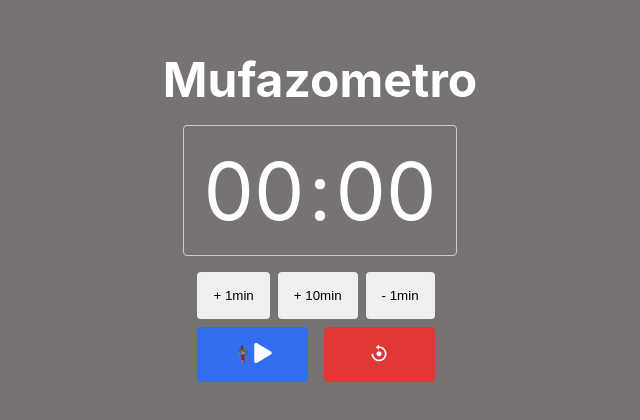
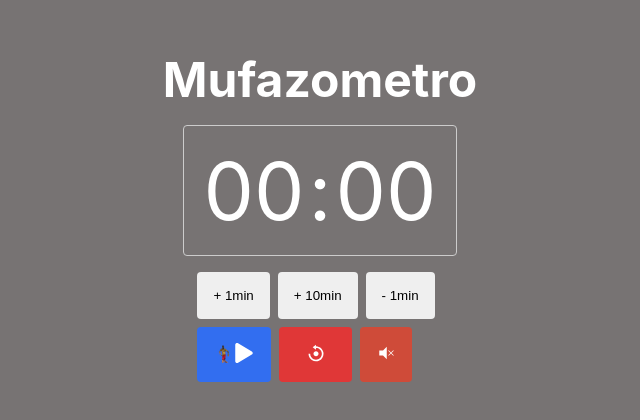
Before and after one commit to laeciosil/Mufasometro, a React (Create React App) app: page / in a window 1280 px wide. Shown: the part 184-604 px from the top of the page, without its empty margins (320-960 px from the left). Built offline with nearby package versions, Linux system fonts and the light colour scheme.

Commit message:
Criando o component ControlMusic

```diff
--- /dev/null
+++ b/src/components/ControlMusic/index.tsx
@@ -0,0 +1,33 @@
+import ReactPlayer from "react-player";
+import { Container, PlayPauseButton } from "./styles";
+
+export type IPlaySoundButton ={
+  title: string;
+}
+
+export interface IControlMusicProps {
+  musicPlaying: boolean;
+  speakerIcon: JSX.Element;
+  handlePlaySound: () => void;
+};
+
+export const ControlMusic = (props: IControlMusicProps) => {
+
+  const {speakerIcon, handlePlaySound, musicPlaying} = props;
+
+  return (
+    <Container>
+      <PlayPauseButton
+        isPlaying={musicPlaying}
+        onClick={handlePlaySound}>
+        {speakerIcon}
+      </PlayPauseButton>
+
+      <ReactPlayer
+      style={{display: 'none'}}
+      playing={musicPlaying}
+      url={'https://youtu.be/U6n2NcJ7rLc?list=RDU6n2NcJ7rLc'}
+      />
+    </Container>
+  );
+};
--- /dev/null
+++ b/src/components/ControlMusic/styles.ts
@@ -0,0 +1,11 @@
+import styled from "styled-components";
+
+interface IPlayPauseButtonProps {
+  isPlaying: boolean;
+}
+
+export const Container = styled.div``;
+
+export const PlayPauseButton = styled.button<IPlayPauseButtonProps>`
+  background-color: ${({isPlaying}) => isPlaying ? 'rgb(45, 110, 61)' : 'rgb(207, 75, 57)'};
+`;
--- a/src/components/ProgressBar/index.tsx
+++ b/src/components/ProgressBar/index.tsx
@@ -4,16 +4,10 @@ import {ProgressBarContainer} from './styles';
 interface IProgressBarProps {
   imgOrGifMufasa: string;
   timePercent: number;
-  playSoundButton: {
-    color: string;
-    title: string;
-  };
-
-  handlePlaySound: () => void;
 };
 
 export const ProgressBar = (props: IProgressBarProps) => {
-  const {imgOrGifMufasa, timePercent, handlePlaySound, playSoundButton} = props;
+  const {imgOrGifMufasa, timePercent} = props;
 
   return (
     <ProgressBarContainer
@@ -27,11 +21,7 @@ export const ProgressBar = (props: IProgressBarProps) => {
       completed={timePercent}
       customLabel={`${timePercent.toFixed(2)}%`}
     />
-    <button
-      style={{background: playSoundButton.color}}
-      onClick={handlePlaySound}>
-      {playSoundButton.title}
-    </button>
+
   </ProgressBarContainer>
   );
 };
--- a/src/components/ProgressBar/styles.ts
+++ b/src/components/ProgressBar/styles.ts
@@ -3,9 +3,11 @@ import styled from "styled-components";
 interface IProgressBarProps {
   mufasaProgress: number;
 };
+
 export const ProgressBarContainer = styled.section<IProgressBarProps> `
   display: flex;
   flex-direction: column;
+  margin-top: 5rem;
 
   img {
     margin-left: ${({mufasaProgress}) => mufasaProgress}%;
--- a/src/components/Timer/index.tsx
+++ b/src/components/Timer/index.tsx
@@ -1,9 +1,7 @@
 import { useEffect, useState } from "react";
-
 import { ProgressBar } from "../ProgressBar";
-import ReactPlayer from "react-player";
 import {FaPlay, FaPause} from "react-icons/fa";
-
+import {GiSpeaker, GiSpeakerOff} from "react-icons/gi";
 import mufasaGif from "../../assets/mufasaGif.gif";
 import mufasaImg from "../../assets/mufasaImg.png";
 
@@ -29,10 +27,7 @@ export const Timer = () => {
   const [gifMufasa, setGifMufasa] = useState(mufasaGif);
   const [timePercent, setTimePercent] = useState(0);
   const [initialTime, setInitialTime] = useState(0);
-  const [playSoundButton, setPlaySoundButton] = useState({
-    title: 'Reproduzir música',
-    color: 'green',
-  })
+  const [speakerIcon, setSpeakerIcon] = useState(<GiSpeakerOff size={20} color="white"/>);
 
   useEffect(() => {
     if(timerRunning && secondsAmount > 0) {
@@ -81,27 +76,18 @@ export const Timer = () => {
       setTimerRunning(true);
       setMusicPlaying(true);
       setGifMufasa('')
-      setPlaySoundButton({
-        title: 'Pausar música',
-        color: 'rgb(224, 55, 55)',
-      })
+      setSpeakerIcon(<GiSpeaker size={20} color="white"/>);
    }
   };
 
   const handlePlaySound  = () => {
-    if(playSoundButton.color === 'green') {
-      setPlaySoundButton({
-        title: 'Pausar música',
-        color: 'rgb(224, 55, 55)',
-      })
-      setMusicPlaying(true);
+    if(musicPlaying) {
+      setSpeakerIcon(<GiSpeakerOff size={20} color="white"/>);
+      setMusicPlaying(false);
 
     } else {
-      setPlaySoundButton({
-        title: 'Reproduzir música',
-        color: 'green',
-      })
-      setMusicPlaying(false);
+      setSpeakerIcon(<GiSpeaker size={20} color="white"/>);
+      setMusicPlaying(true);
     }
   }
 
@@ -111,7 +97,6 @@ export const Timer = () => {
     setControlsVisible(true);
     setGifMufasa(mufasaGif);
     setTimerRunning(false);
-    setMusicPlaying(false);
     setSecondsAmount(0);
     setTimePercent(0);
     setInitialTime(0);
@@ -136,24 +121,19 @@ export const Timer = () => {
         controlsVisible={controlsVisible}
         handleReset={handleReset}
         gifMufasa={gifMufasa}
+
+       controlsMusic={{handlePlaySound, speakerIcon, musicPlaying}}
       />
 
       {
         progressBarVisible &&
          (
             <ProgressBar
-              handlePlaySound={handlePlaySound}
-              playSoundButton={playSoundButton}
               imgOrGifMufasa={imgOrGifMufasa}
               timePercent={timePercent}
             />
          )
       }
-      <ReactPlayer
-        style={{display: 'none'}}
-        playing={musicPlaying}
-        url={'https://youtu.be/U6n2NcJ7rLc?list=RDU6n2NcJ7rLc'}
-      />
     </Container>
   );
 };
--- a/src/components/TimerControls/index.tsx
+++ b/src/components/TimerControls/index.tsx
@@ -1,10 +1,17 @@
 import {BiReset} from "react-icons/bi";
+import { ControlMusic} from "../ControlMusic";
 
 import {
   ControlsContainer,
   IncrementAddDecrement,
   PlayAndReset
 } from './styles';
+
+interface IControlMusicProps {
+  speakerIcon: JSX.Element;
+  musicPlaying: boolean;
+  handlePlaySound: () => void;
+};
 
 interface ITimerControlsProps {
   gifMufasa: string;
@@ -14,7 +21,10 @@ interface ITimerControlsProps {
   handlePlayPauseTimer: () => void;
   handleDecrementMinute: () => void;
   handleIncrementMinute: (value: number) => void;
+
+  controlsMusic: IControlMusicProps;
 }
+
 export const TimerControls = (props: ITimerControlsProps) => {
   const {
     gifMufasa,
@@ -24,7 +34,10 @@ export const TimerControls = (props: ITimerControlsProps) => {
     handlePlayPauseTimer,
     playPauseButton,
     handleReset,
+    controlsMusic,
   } = props;
+
+  const {musicPlaying, handlePlaySound, speakerIcon  } = controlsMusic;
 
   return (
     <ControlsContainer >
@@ -34,13 +47,19 @@ export const TimerControls = (props: ITimerControlsProps) => {
         <button onClick={handleDecrementMinute}> - 1min</button>
       </IncrementAddDecrement>
       <PlayAndReset>
-        <button onClick={handlePlayPauseTimer} >
+        <button className="playPause" onClick={handlePlayPauseTimer} >
           <img  src={gifMufasa} alt="" />
           {playPauseButton}
         </button>
         <button onClick={handleReset}>
           <BiReset size={20} />
         </button>
+        <ControlMusic
+          musicPlaying={musicPlaying}
+          handlePlaySound={handlePlaySound}
+          speakerIcon={speakerIcon}
+
+        />
       </PlayAndReset>
     </ControlsContainer>
   )
--- a/src/components/TimerControls/styles.ts
+++ b/src/components/TimerControls/styles.ts
@@ -5,6 +5,7 @@ interface IControlsProps {
 };
 
 export const ControlsContainer = styled.section `
+
   button {
     border: none;
     border-radius: 0.25rem;
@@ -28,21 +29,22 @@ export const IncrementAddDecrement =  styled.div<IControlsProps>`
 
 export const PlayAndReset = styled.div`
   display: flex;
-  justify-content: space-between;
   margin-top: 0.5rem;
 
   img{
     width: 20px;
   }
 
-  button:first-child {
+  .playPause {
     background-color: #326EF0;
     color: white;
-    width: 45%;
+    min-width: 30%;
+
   }
-  button:last-child {
+  button:nth-child(2) {
     background-color: rgb(224, 55, 55);
     color: white;
-    width: 45%;
+    min-width: 30%;
+
   }
 `;
```
